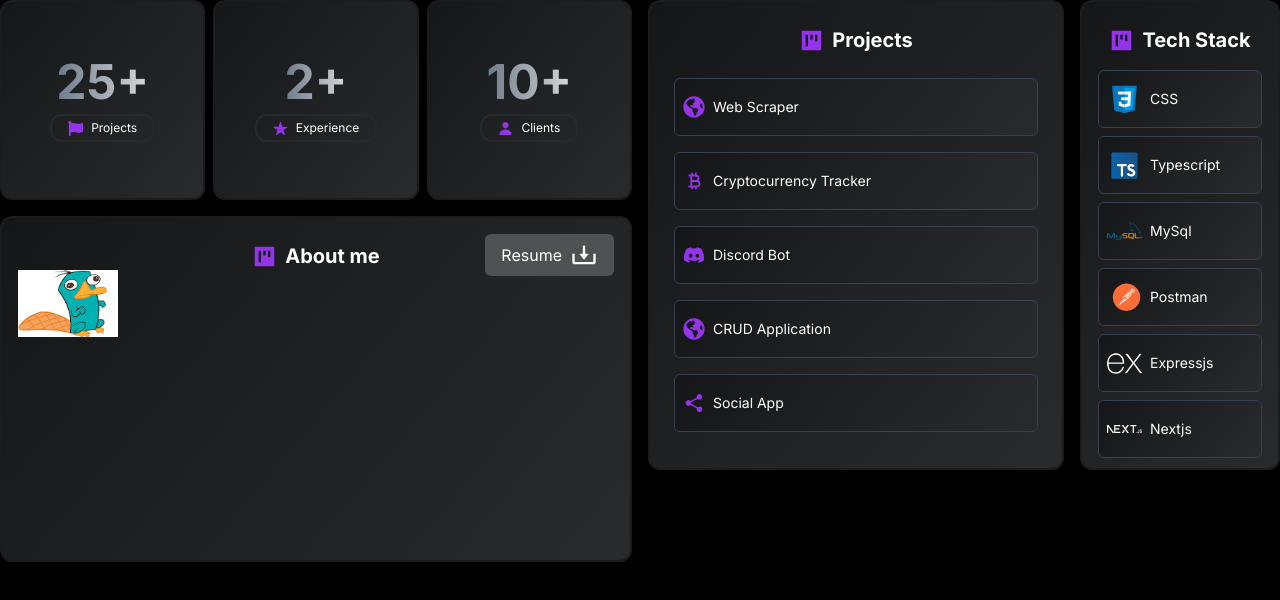
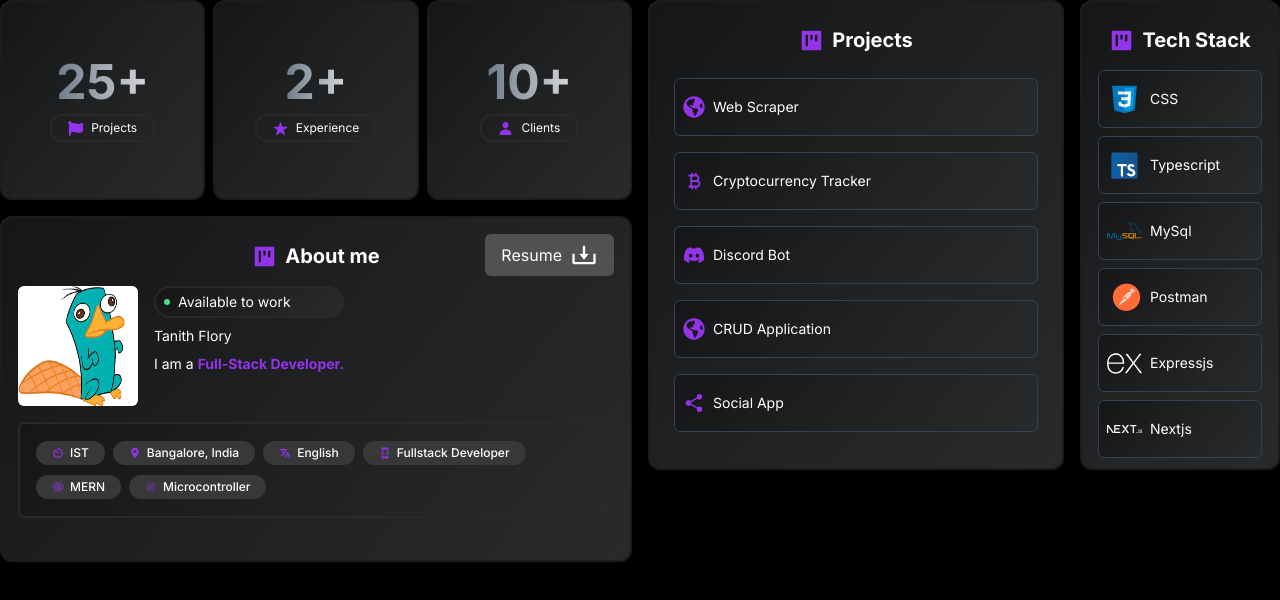
Before and after one commit to TanithFlory/personal-website, a Next.js app: page / in a window 1280 px wide. Shown: the top 600 px of the page. Built offline with nearby package versions, Linux system fonts and the light colour scheme.

Commit message:
Add: tags for personal details

```diff
--- a/app/components/PersonalDetails/PersonalDetails.tsx
+++ b/app/components/PersonalDetails/PersonalDetails.tsx
@@ -4,22 +4,46 @@ import profilePic from "../../../public/download.png";
 import Title from "@/app/utils/Title";
 import images from "@/app/constants/images";
 import ResumeDownload from "./ResumeDownload";
+import Tags from "./Tags";
 
 export default function PersonalDetails() {
   return (
     <Wrapper className="col-span-3 h-[346px] row-span-2 px-4 relative">
       <Title title="About me" icon={images.ProjectsDisplay} />
-      <div>
-        <div>
+      <div className="flex gap-4 mt-4">
+        <div className="">
           <Image
             src={profilePic}
             width={100}
             height={100}
             alt="ProfilePicture"
+            className="h-[120px] w-[120px] rounded-md"
           />
         </div>
-        <ResumeDownload />
+        <div className="text-sm">
+          <div className="flex items-center gap-2 px-2 py-1 border-primaryBorder border-2 bg-bgGradient rounded-full">
+            <div>
+              <svg
+                className="h-1.5 w-1.5 fill-[#4ADE80]"
+                viewBox="0 0 6 6"
+                aria-hidden="true"
+              >
+                <circle cx="3" cy="3" r="3"></circle>
+              </svg>
+            </div>
+            <div>Available to work</div>
+          </div>
+          <div className="mt-2">Tanith Flory</div>
+          <div className="mt-2 flex items-center gap-1">
+            <div className="">I am a </div>
+            <span className="text-primary font-bold inline-block">
+              Full-Stack Developer.
+            </span>
+          </div>
+        </div>
       </div>
+      <Tags />
+      <ResumeDownload />
     </Wrapper>
   );
 }
--- /dev/null
+++ b/app/components/PersonalDetails/Tags.tsx
@@ -0,0 +1,46 @@
+import images from "@/app/constants/images";
+
+export default function Tags() {
+  return (
+    <div className="mt-4 flex flex-wrap items-center justify-left gap-2 bg-bgGradient border-2 border-primaryBorder rounded-md w-full h-42 sm:h-24 p-4">
+      {tags.map(({ icon, text }, index) => {
+        return (
+          <div
+            key={index}
+            className="bg-[#383838] inline-flex items-center gap-x-1.5 rounded-full px-4 py-1 text-xs font-medium text-white"
+          >
+            <div>{icon}</div>
+            <div>{text}</div>
+          </div>
+        );
+      })}
+    </div>
+  );
+}
+
+const tags = [
+  {
+    icon: images.Time,
+    text: "IST",
+  },
+  {
+    icon: images.Location,
+    text: "Bangalore, India",
+  },
+  {
+    icon: images.Language,
+    text: "English",
+  },
+  {
+    icon: images.Developer,
+    text: "Fullstack Developer",
+  },
+  {
+    icon: images.MERN,
+    text: "MERN",
+  },
+  {
+    text: "Microcontroller",
+    icon: images.MicroController,
+  },
+];
--- a/app/constants/images.tsx
+++ b/app/constants/images.tsx
@@ -31,9 +31,16 @@ import SCSS from "../../public/sass.svg";
 import Expressjs from "../../public/express.svg";
 import Shopify from "../../public/shopify.svg";
 import Redis from "../../public/redis.svg";
+import { CiMicrochip } from "react-icons/ci";
+import { MdDeveloperMode } from "react-icons/md";
+import { IoLanguage } from "react-icons/io5";
+import { IoLocationSharp } from "react-icons/io5";
+import { IoMdTimer } from "react-icons/io";
+import { FaReact } from "react-icons/fa";
 
 const styles = "fill-primary h-[15px] w-[15px]";
 const cardStyles = "fill-primary h-[22px] w-[22px]";
+const tagStyles = "fill-primary h-[12px] w-[12px]";
 const images: Record<string, JSX.Element | string> = {
   Projects: <FaFlag className={styles} />,
   Experience: <IoStar className={styles} />,
@@ -44,6 +51,12 @@ const images: Record<string, JSX.Element | string> = {
   Discord: <FaDiscord className={cardStyles} />,
   Crud: <IoIosCreate className={cardStyles} />,
   SocialApp: <IoShareSocial className={cardStyles} />,
+  MicroController: <CiMicrochip className={tagStyles} />,
+  Language: <IoLanguage className={tagStyles} />,
+  Time: <IoMdTimer className={tagStyles} />,
+  Location: <IoLocationSharp className={tagStyles} />,
+  Developer: <MdDeveloperMode className={tagStyles} />,
+  MERN: <FaReact className={tagStyles} />,
   HTML,
   CSS,
   TailwindCSS,
```
